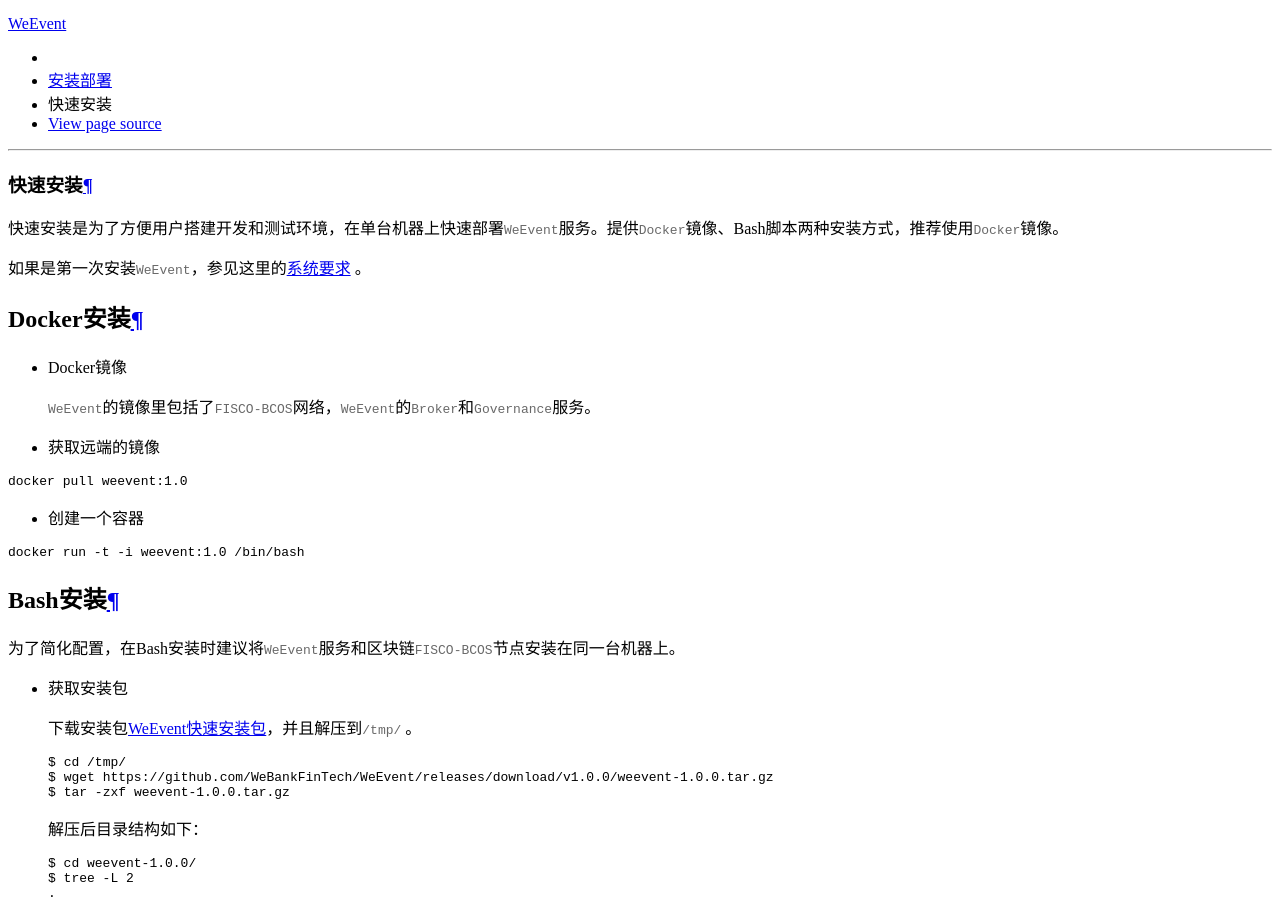
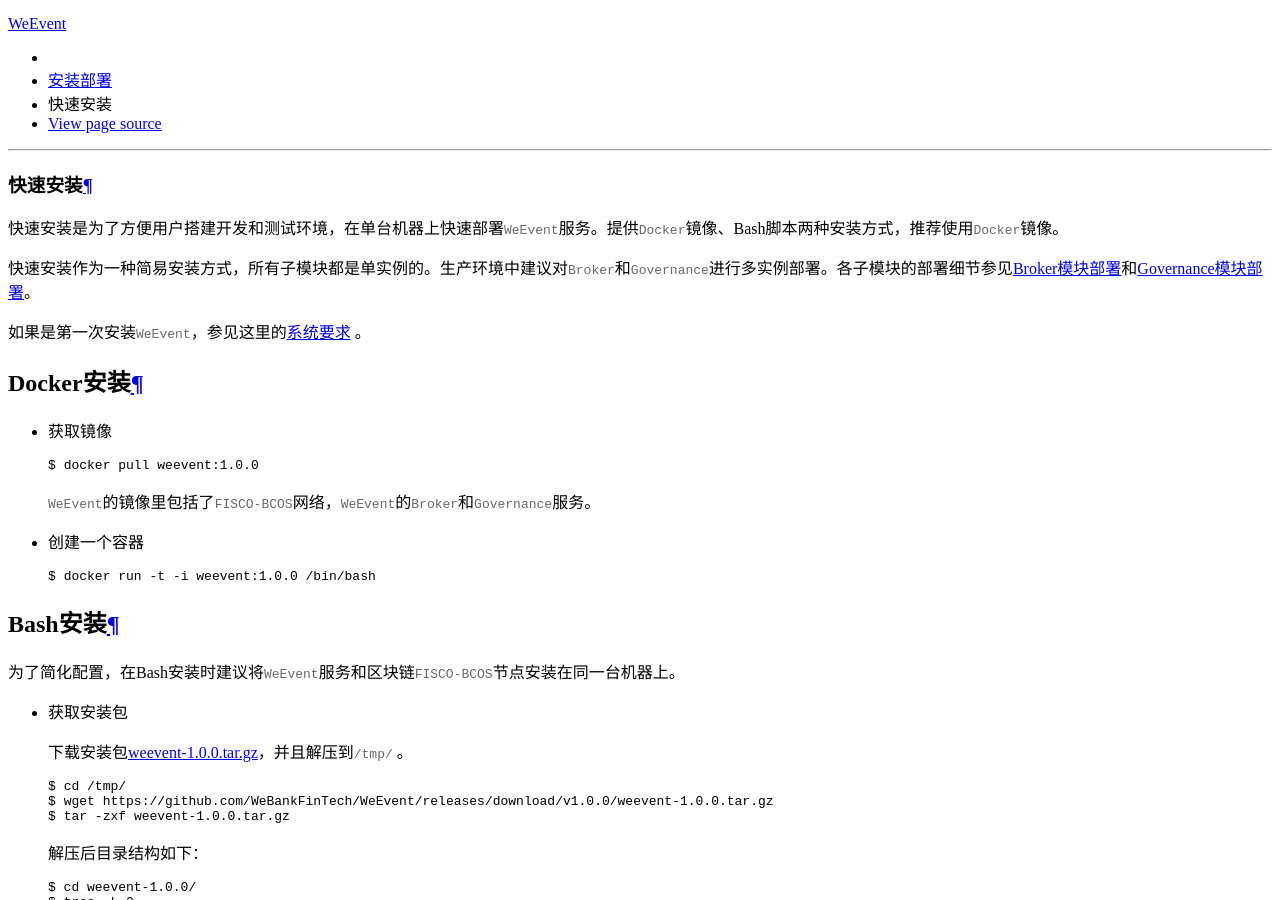
Before and after one commit to WeBankBlockchain/WeEvent-docs, a Sphinx documentation site: the page built from docs/install/quickinstall.md, in a window 1280 px wide and 900 px high, scrolled down 394 px. Built offline with Sphinx 7.4.7 and the Read the Docs theme 2.0.0, drawn with Linux system fonts in a browser that asks for light colours; some of the changed text lies outside the part shown.

````diff
--- a/docs/install/quickinstall.md
+++ b/docs/install/quickinstall.md
@@ -1,24 +1,25 @@
 ## 快速安装
 
 快速安装是为了方便用户搭建开发和测试环境，在单台机器上快速部署`WeEvent`服务。提供`Docker`镜像、Bash脚本两种安装方式，推荐使用`Docker`镜像。
+
+快速安装作为一种简易安装方式，所有子模块都是单实例的。生产环境中建议对`Broker`和`Governance`进行多实例部署。各子模块的部署细节参见[Broker模块部署](./module/broker.html)和[Governance模块部署](./module/governance.html)。
 
 如果是第一次安装`WeEvent`，参见这里的[系统要求](./environment.html) 。
 
 ### Docker安装
 
-- Docker镜像
+- 获取镜像
+
+  ```bash
+  $ docker pull weevent:1.0.0
+  ```
 
   `WeEvent`的镜像里包括了`FISCO-BCOS`网络，`WeEvent`的`Broker`和`Governance`服务。
-
-- 获取远端的镜像
-```
-docker pull weevent:1.0
-```
 - 创建一个容器
 
-```
-docker run -t -i weevent:1.0 /bin/bash
-```
+  ```bash
+  $ docker run -t -i weevent:1.0.0 /bin/bash
+  ```
 
 ### Bash安装
 
@@ -26,7 +27,7 @@ docker run -t -i weevent:1.0 /bin/bash
 
 - 获取安装包
 
-  下载安装包[WeEvent快速安装包](https://github.com/WeBankFinTech/WeEvent/releases/download/v1.0.0/weevent-1.0.0.tar.gz)，并且解压到`/tmp/` 。
+  下载安装包[weevent-1.0.0.tar.gz](https://github.com/WeBankFinTech/WeEvent/releases/download/v1.0.0/weevent-1.0.0.tar.gz)，并且解压到`/tmp/` 。
 
   ```shell
   $ cd /tmp/
--- a/docs/introduction/index.rst
+++ b/docs/introduction/index.rst
@@ -8,3 +8,4 @@ WeEvent简介
 
    /introduction/core.md
    /introduction/architecture.md
+   /introduction/getting-start.md
````
Also changed, not shown: other parts of docs/install/quickinstall.md (+0 -3 lines), docs/install/environment.md (+9 -1 lines), docs/install/module/broker.md (+3 -3 lines), docs/install/module/governance.md (+3 -3 lines), docs/install/module/nginx.md (+3 -3 lines), docs/introduction/getting-start.md (added, +26 -0 lines).
